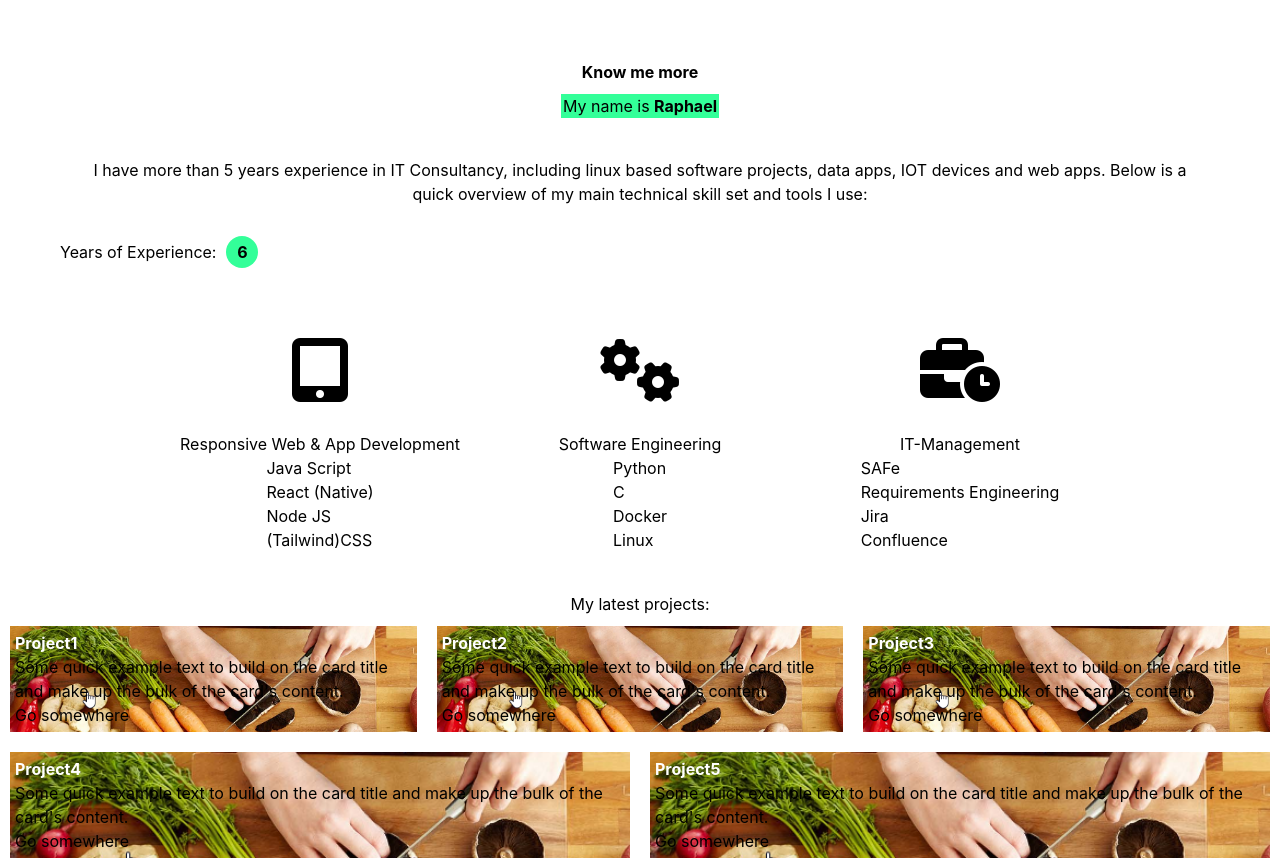
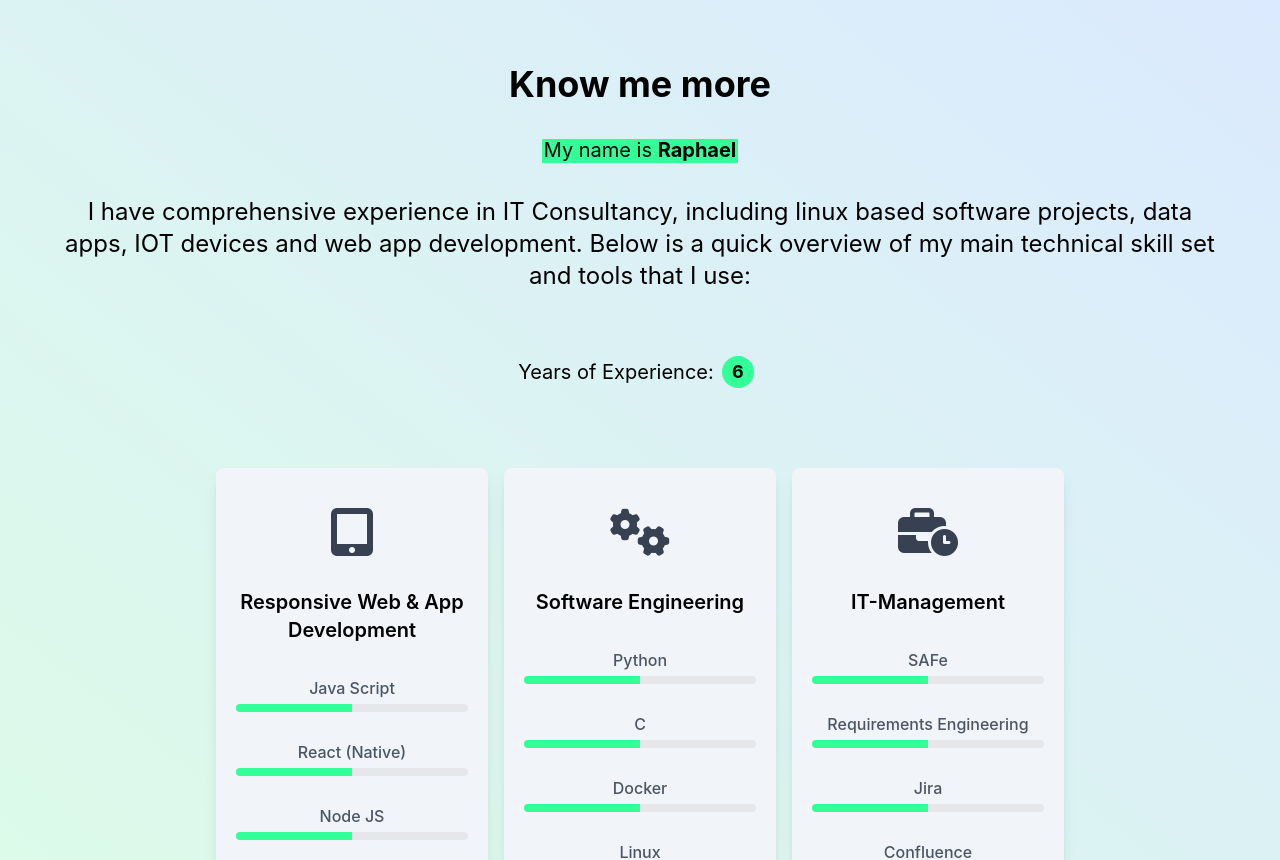
Before and after one commit to RaphaelBecker/myWebsite, a React (Create React App) app in the folder frontend/: page / in a window 1280 px wide. Shown: the part 800-1660 px from the top of the page. Built offline with nearby package versions, Linux system fonts and the light colour scheme.

Commit message:
skill section

```diff
--- a/frontend/src/Components/Skills.js
+++ b/frontend/src/Components/Skills.js
@@ -1,5 +1,4 @@
 import React from "react";
-import { Container, Row, Col } from "react-bootstrap";
 import SkillCard from "./SmallComponents/SkillCard";
 
 const mySpringGreen = "#33FF99";
@@ -19,34 +18,6 @@ const skillset = {
     icon: "fa-solid fa-business-time",
     title: "IT-Management",
     skills: ["SAFe", "Requirements Engineering", "Jira", "Confluence"],
-  },
-};
-
-const componentStyles = {
-  container: {
-    paddingBottom: "2rem",
-    paddingTop: "2rem",
-    marginBottom: "auto!important",
-    marginTop: "auto!important",
-    position: "center",
-    flexWrap: "wrap",
-    padding: 30,
-  },
-  skillIntro: {
-    display: "flex",
-    alignItems: "center",
-  },
-  circleStyles: {
-    width: "32px",
-    height: "32px",
-    borderRadius: "50%",
-    display: "flex",
-    justifyContent: "center",
-    alignItems: "center",
-    backgroundColor: mySpringGreen,
-    color: "black",
-    fontWeight: "bold",
-    fontSize: "16px",
   },
 };
 
@@ -71,57 +42,51 @@ const Skills = () => {
   }
 
   return (
-    <Container style={componentStyles.container}>
-      <Row style={componentStyles.skillIntro}>
-        <center style={{ padding: 30 }}>
+    <div className="min-h-screen bg-gradient-to-tr from-green-100 to-blue-100">
+      <div className="p-16 flex-col items-center justify-center">
+        <center className="p-30">
           <h1>
-            <b>Know me more</b>
+            <div className="text-4xl font-bold">Know me more</div>
           </h1>
-          <Container style={{ padding: 10 }}>
+          <div className="p-8">
             <span style={{ backgroundColor: mySpringGreen, padding: 2 }}>
-              <Container style={{ display: "inline" }}>
-                My name is <b>Raphael</b>
-              </Container>
+              <div className="text-xl inline-block">
+                My name is <b className="font-bold">Raphael</b>
+              </div>
             </span>
-          </Container>
+          </div>
 
-          <Col md={7}>
-            <p style={{ padding: 30 }}>
-              I have more than 5 years experience in IT Consultancy, including
-              linux based software projects, data apps, IOT devices and web
-              apps. Below is a quick overview of my main technical skill set and
-              tools I use:
-            </p>
-          </Col>
-          <Col md={2} style={{ display: "flex", alignItems: "center" }}>
-            <span style={{ marginRight: "10px" }}>Years of Experience:</span>
-            <div style={componentStyles.circleStyles}>
-              {getYearsSince(startWorkLive)}
+          <div>
+            <div className="text-2xl p-0">
+              I have comprehensive experience in IT Consultancy, including linux
+              based software projects, data apps, IOT devices and web app
+              development. Below is a quick overview of my main technical skill
+              set and tools that I use:
             </div>
-          </Col>
+          </div>
+          <div className="p-16 flex items-center justify-center">
+            <span className="text-xl">Years of Experience: </span>
+            <span className="px-2">
+              <div class="w-8 h-8 rounded-full flex justify-center items-center bg-spring-green text-black font-bold text-lg">
+                {getYearsSince(startWorkLive)}
+              </div>
+            </span>
+          </div>
         </center>
-      </Row>
 
-      <Container>
-        <Row
-          style={{
-            display: "flex",
-            flexWrap: "wrap",
-            justifyContent: "center",
-          }}
-        >
-          <Col xs={12} md={4} style={{ width: "300px", margin: "10px" }}>
+        <div class="py-2 flex flex-wrap justify-center">
+          <div class="w-full md:w-1/3 lg:w-1/4 p-2">
             <SkillCard {...skillset.webDev} />
-          </Col>
-          <Col xs={12} md={4} style={{ width: "300px", margin: "10px" }}>
+          </div>
+          <div class="w-full md:w-1/3 lg:w-1/4 p-2">
             <SkillCard {...skillset.softEng} />
-          </Col>
-          <Col xs={12} md={4} style={{ width: "300px", margin: "10px" }}>
+          </div>
+          <div class="w-full md:w-1/3 lg:w-1/4 p-2">
             <SkillCard {...skillset.itConsult} />
-          </Col>
-        </Row>
-      </Container>
-    </Container>
+          </div>
+        </div>
+      </div>
+    </div>
   );
 };
 
--- a/frontend/src/Components/SmallComponents/IntroTextBlock.js
+++ b/frontend/src/Components/SmallComponents/IntroTextBlock.js
@@ -1,8 +1,18 @@
 import React from "react";
 import { Button } from "react-bootstrap";
 import Typed from "react-typed";
+import { useState } from "react";
 
 const IntroTextBlock = () => {
+  const [isAnimating, setIsAnimating] = useState(false);
+
+  const handleClick = () => {
+    setIsAnimating(true);
+    setTimeout(() => {
+      setIsAnimating(false);
+    }, 1000); // set the time for the animation to finish
+  };
+
   return (
     <div className="flex-wrap text-center lg:text-start p-8">
       <div className="flex-col text-center lg:text-start">
@@ -27,12 +37,22 @@ const IntroTextBlock = () => {
         </div>
       </div>
       <div className="pt-8">
-        <Button className="bg-gray-800 w-36 h-14 rounded-md focus:outline-none text-white hover:bg-teal-400 hover:text-blue-500 hover:font-semibold focus:bg-gray-500">
+        <Button className="bg-gray-800 w-36 h-14 rounded-md focus:outline-none text-white hover:bg-teal-400 hover:text-blue-500 hover:font-semibold focus:focus:animate-ping">
           View my work
         </Button>
 
-        <Button className="left-0 w-36 h-14 underline text-gray-800 hover: hover:text-teal-200 focus:text-gray-400">
-          <p className="">Contact me</p>
+        <Button
+          className="relative w-36 h-14 text-gray-800 hover:text-teal-200"
+          onClick={handleClick}
+        >
+          <p
+            className={`absolute inset-0 flex items-center justify-center ${
+              isAnimating ? "animate-ping" : ""
+            }`}
+          >
+            Contact me
+          </p>
+          <p className="relative z-10 underline">Contact me</p>
         </Button>
       </div>
     </div>
--- a/frontend/src/Components/SmallComponents/SkillCard.js
+++ b/frontend/src/Components/SmallComponents/SkillCard.js
@@ -1,31 +1,24 @@
 import React from "react";
 
 const SkillCard = ({ icon, title, skills }) => {
-  const classString = icon;
   return (
-    <div>
-      <center>
-        <div style={{ padding: 30, color: "AAAAAA" }}>
-          <i className={`${classString}`} style={{ fontSize: "4em" }}></i>
-        </div>
+    <div className="bg-slate-100 p-2 rounded-lg shadow-lg overflow-hidden text-center">
+      <div className="p-8">
+        <i className={`${icon} text-5xl text-gray-700`} />
+      </div>
+      <h4 className="text-xl font-semibold mb-4">{title}</h4>
 
-        <h4>{title}</h4>
-      </center>
-
-      <div style={{ display: "flex", justifyContent: "center" }}>
+      <div className="flex-col justify-center">
         <div>
-          <ul
-            style={{
-              flexWrap: "wrap",
-              justifyContent: "center",
-              padding: 0,
-              margin: 0,
-              listStyle: "none",
-            }}
-          >
+          <ul className="flex-col list-none">
             {skills.map((skill, index) => (
-              <li key={index} style={{ alignContent: "left" }}>
-                {skill}
+              <li key={index} className="p-3 text-gray-600 font-medium">
+                <div className="flex-col">
+                  <div className="p-1">{skill}</div>
+                  <div className=" relative h-2 w-full rounded-md overflow-hidden bg-gray-200">
+                    <div className="absolute inset-0 bg-spring-green h-full w-1/2"></div>
+                  </div>
+                </div>
               </li>
             ))}
           </ul>
--- a/frontend/tailwind.config.js
+++ b/frontend/tailwind.config.js
@@ -2,7 +2,11 @@
 module.exports = {
   content: ["./src/**/*.{js,jsx,ts,tsx}"],
   theme: {
-    extend: {},
+    extend: {
+      colors: {
+        "spring-green": "#33FF99",
+      },
+    },
   },
   plugins: [],
 };
```
